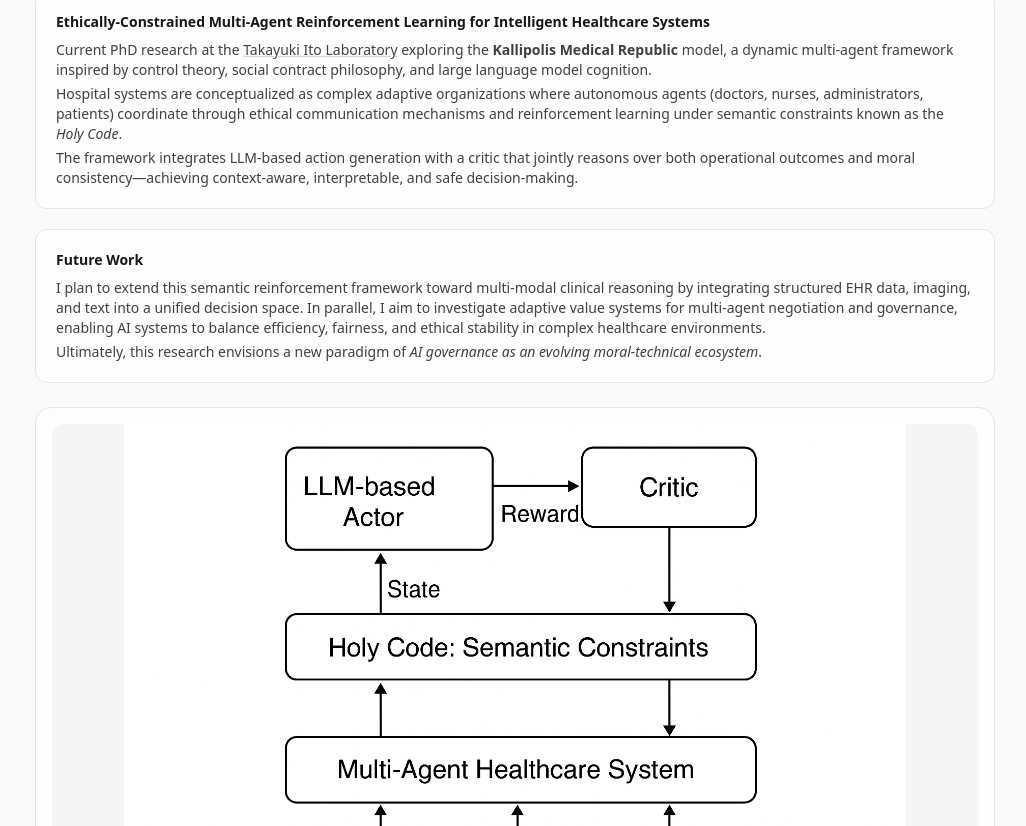
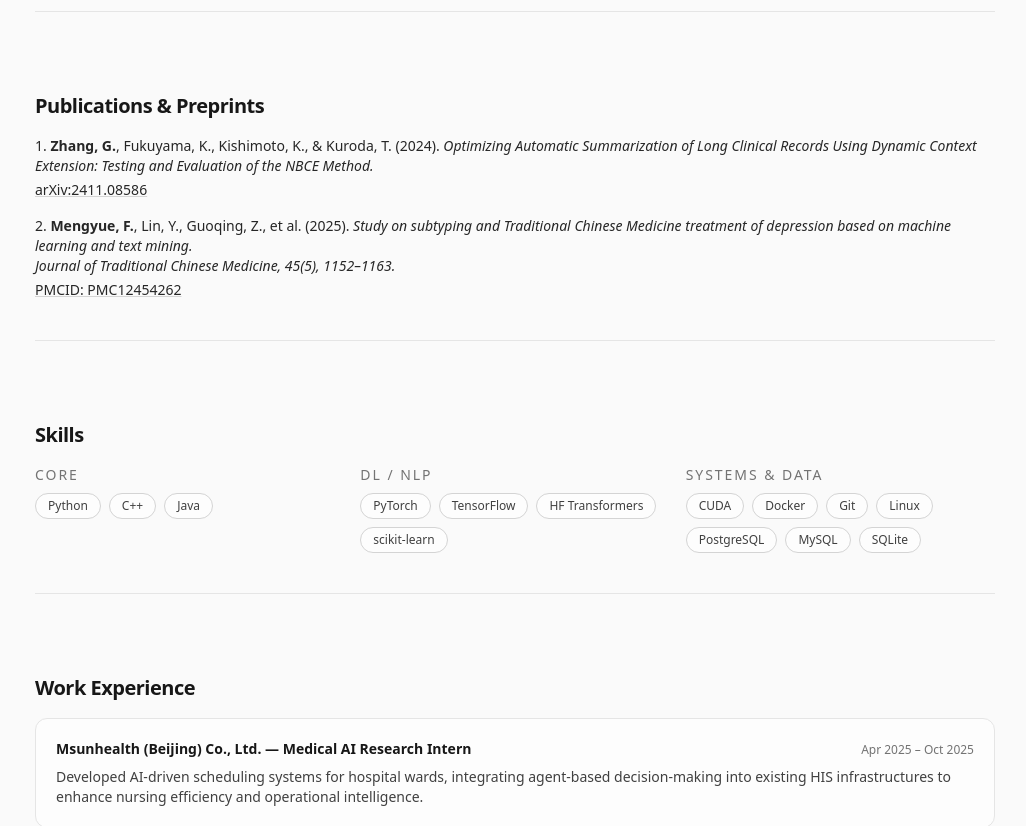
Before and after one commit to KuoChing-cmd/KuoChing-cmd.github.io, a Next.js app: page / in a window 1280 px wide. Shown: the part 1234-2060 px from the top of the page, without its empty margins (125-1151 px from the left). Built offline with nearby package versions, Linux system fonts and the light colour scheme.

Commit message:
fixed: deleted PhD topic

```diff
--- a/app/page.tsx
+++ b/app/page.tsx
@@ -145,60 +145,6 @@ export default function HomePage() {
               </a>
               .
             </p>
-          </div>
-
-          <div className="rounded-xl border border-neutral-200 bg-white/60 p-4 sm:p-5">
-            <h3 className="text-sm font-semibold text-neutral-900">
-              Ethically-Constrained Multi-Agent Reinforcement Learning for Intelligent Healthcare Systems
-            </h3>
-            <p className="mt-2 text-sm text-neutral-700">
-              Current PhD research at the{" "}
-              <a
-                href="https://sites.google.com/kyoto-u.ac.jp/takayukiitolaboratory/home"
-                className="underline decoration-neutral-300 hover:decoration-neutral-500"
-                target="_blank"
-                rel="noreferrer"
-              >
-                Takayuki Ito Laboratory
-              </a>{" "}
-              exploring the <strong>Kallipolis Medical Republic</strong> model, a dynamic multi-agent framework inspired
-              by control theory, social contract philosophy, and large language model cognition.
-            </p>
-            <p className="mt-1 text-sm text-neutral-700">
-              Hospital systems are conceptualized as complex adaptive organizations where autonomous agents (doctors,
-              nurses, administrators, patients) coordinate through ethical communication mechanisms and reinforcement
-              learning under semantic constraints known as the <em>Holy Code</em>.
-            </p>
-            <p className="mt-1 text-sm text-neutral-700">
-              The framework integrates LLM-based action generation with a critic that jointly reasons over both
-              operational outcomes and moral consistency—achieving context-aware, interpretable, and safe
-              decision-making.
-            </p>
-          </div>
-
-          <div className="rounded-xl border border-neutral-200 bg-white/60 p-4 sm:p-5">
-            <h3 className="text-sm font-semibold text-neutral-900">Future Work</h3>
-            <p className="mt-2 text-sm text-neutral-700">
-              I plan to extend this semantic reinforcement framework toward multi-modal clinical reasoning by
-              integrating structured EHR data, imaging, and text into a unified decision space. In parallel, I aim to
-              investigate adaptive value systems for multi-agent negotiation and governance, enabling AI systems to
-              balance efficiency, fairness, and ethical stability in complex healthcare environments.
-            </p>
-            <p className="mt-1 text-sm text-neutral-700">
-              Ultimately, this research envisions a new paradigm of{" "}
-              <em>AI governance as an evolving moral-technical ecosystem</em>.
-            </p>
-          </div>
-        </div>
-
-        <div className="mt-6 rounded-2xl border border-neutral-200 bg-white/60 p-4">
-          <div className="relative w-full aspect-[16/9] overflow-hidden rounded-xl">
-            <Image
-              src="/assets/research_overview.png"
-              alt="Research overview"
-              fill
-              className="object-contain bg-neutral-100"
-            />
           </div>
         </div>
       </section>
```
